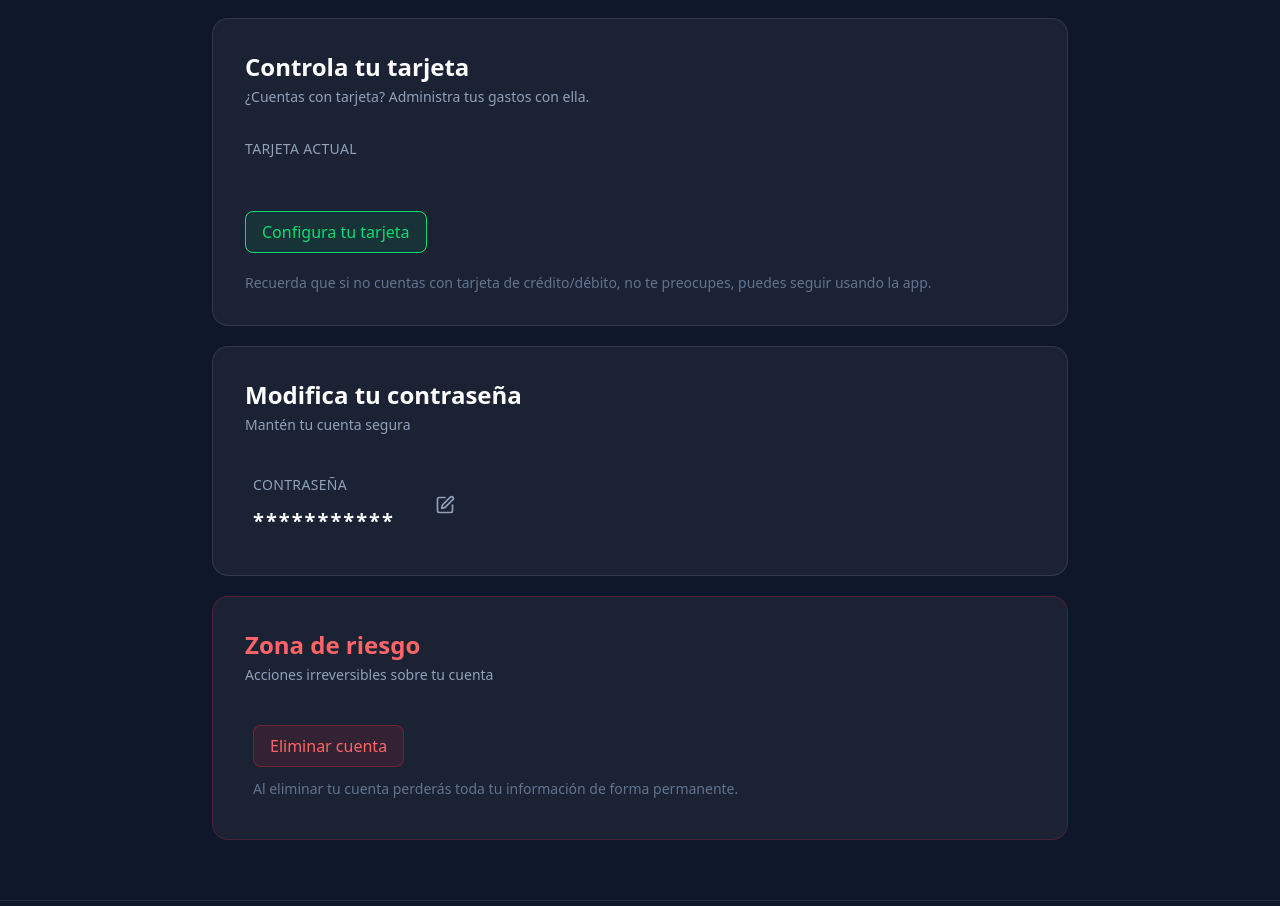
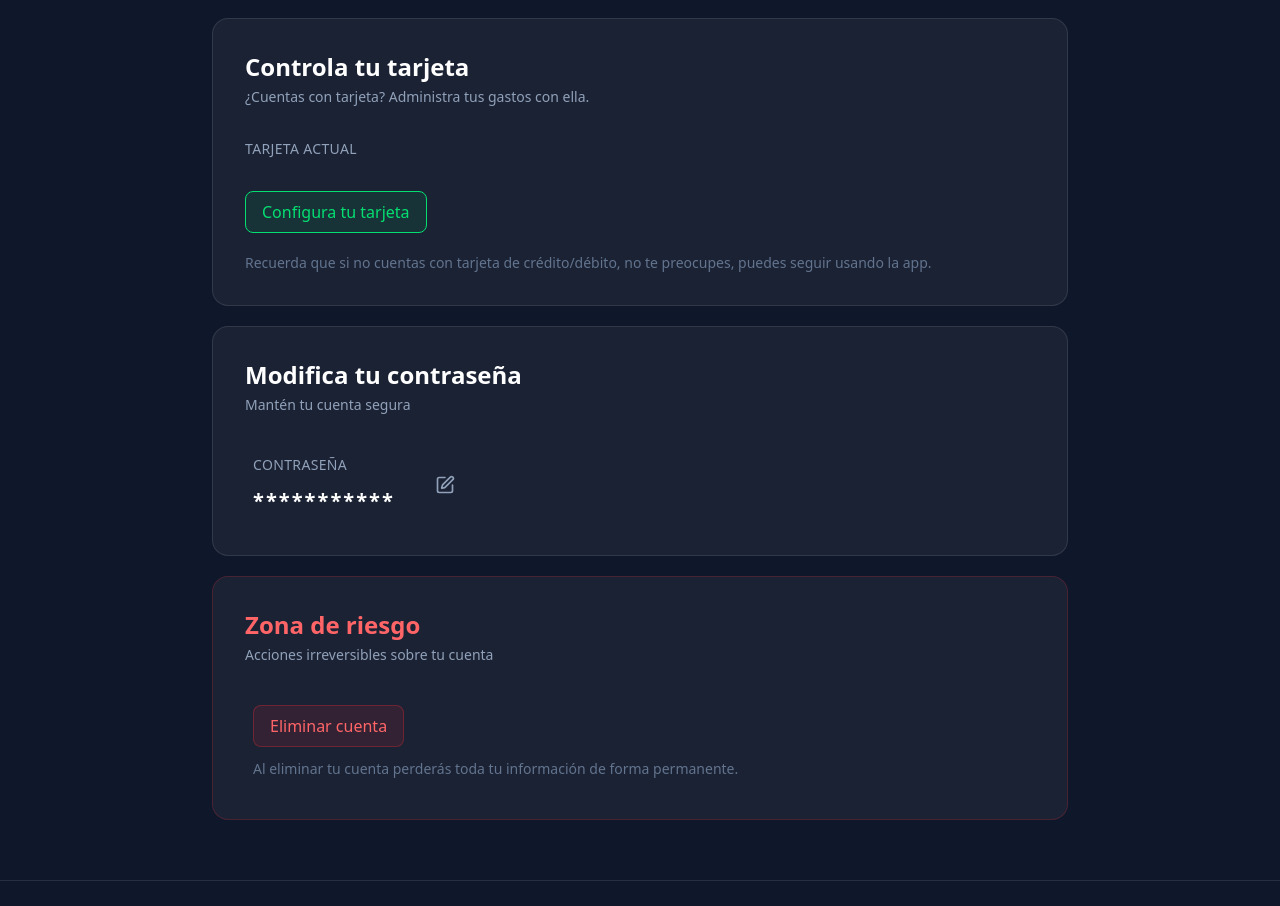
Before and after one commit to zeusCach/SummaryExpense, a React (Vite) app: page /cuenta in a window 1280 px wide. Shown: the part 780-1686 px from the top of the page. Built offline with nearby package versions, Linux system fonts and the light colour scheme.

Commit message:
Eliminando el margen inferior del label de tarjeta actual en el componente Card para mejorar el diseño.

```diff
--- a/src/components/ConfigurationUI/Card.jsx
+++ b/src/components/ConfigurationUI/Card.jsx
@@ -32,7 +32,7 @@ export default function Card() {
 
                     {/* Info de tarjeta */}
                     <div className="flex flex-col gap-3 pb-8 overflow-hidden">
-                        <label className="text-slate-400 text-sm font-medium uppercase tracking-wide pb-5">
+                        <label className="text-slate-400 text-sm font-medium uppercase tracking-wide">
                             Tarjeta actual
                         </label>
 
```
